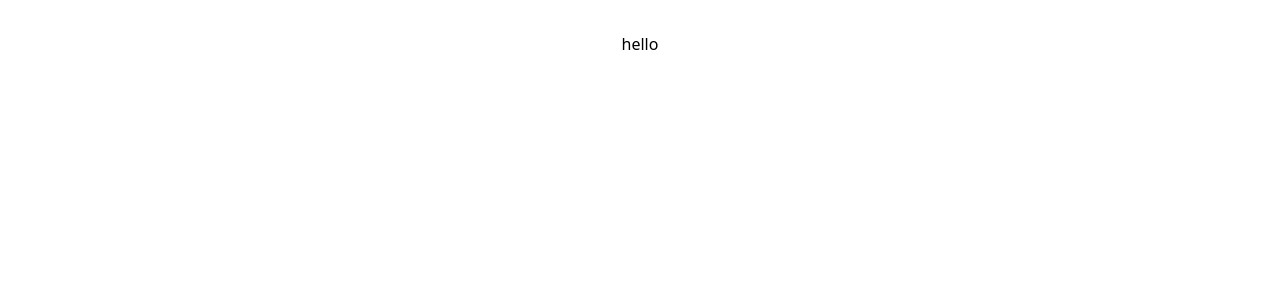
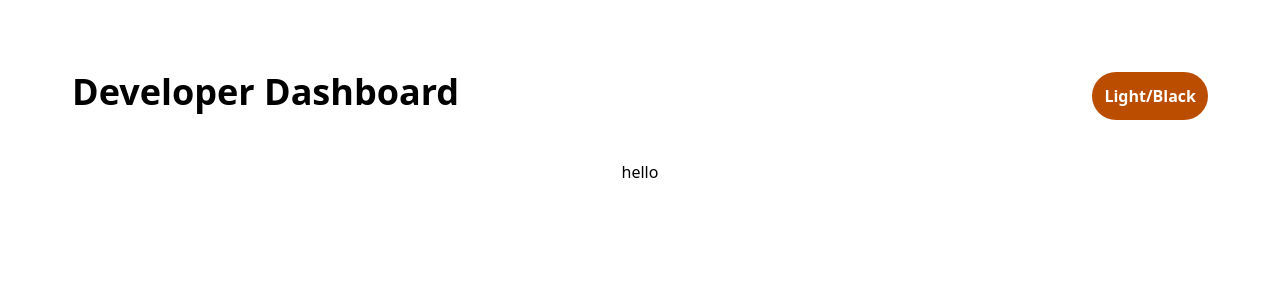
Before and after one commit to ingdia/Developer_Dashboard, a React (Vite) app in the folder dev-dashboard/: page / in a window 1280 px wide. Shown: the top 300 px of the page. Built offline with nearby package versions, Linux system fonts and the light colour scheme.

Commit message:
this the addition of navbar

```diff
--- a/dev-dashboard/src/components/Navbar.jsx
+++ b/dev-dashboard/src/components/Navbar.jsx
@@ -2,10 +2,14 @@ import React from 'react'
 
 function Navbar() {
   return (
-<>
-
-</>
-
+    <div className='flex justify-between p-10'>
+      <div className='text-4xl font-bold'>
+        Developer Dashboard
+      </div>
+      <buttorn className="bg-amber-700 p-3 rounded-4xl hover:bg-white hover:border-2 hover:border-amber-700 hover:text-amber-600 text-white font-bold">
+        <p>Light/Black</p>
+      </buttorn>
+    </div>
   )
 }
 
```
